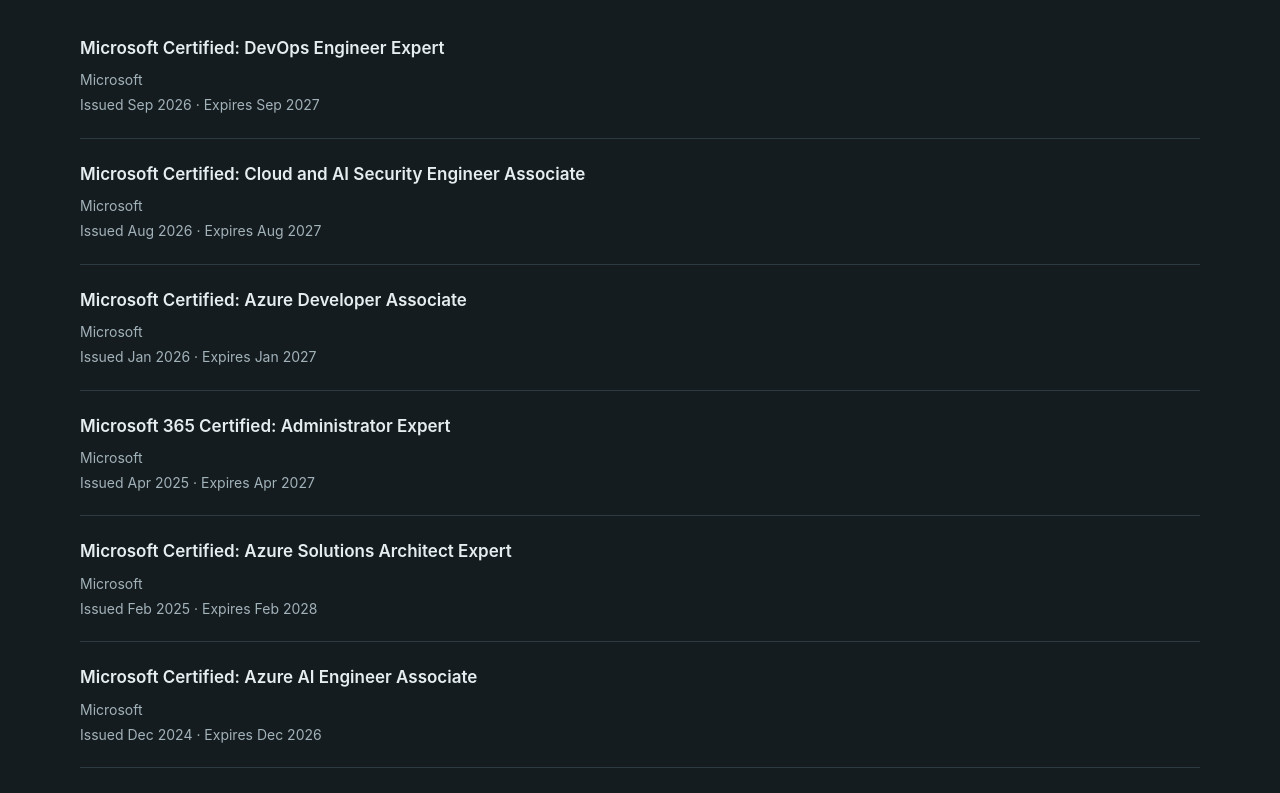
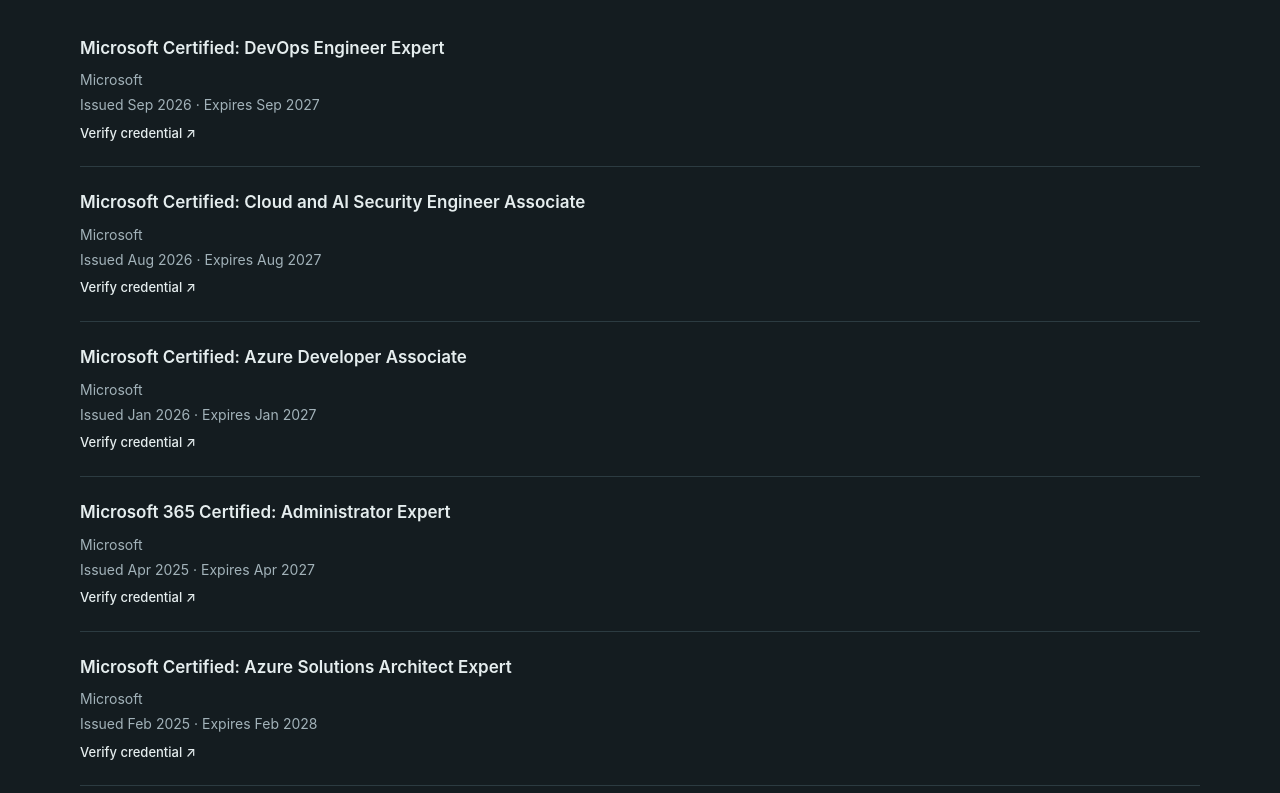
Before and after one commit to cyberproaustin/austindennis.dev, a Next.js app: page /expertise in a window 1280 px wide. Shown: the part 880-1673 px from the top of the page. Built offline with nearby package versions, Linux system fonts and the light colour scheme.

Commit message:
Add direct credential verification links

```diff
--- a/src/content/certifications.ts
+++ b/src/content/certifications.ts
@@ -30,6 +30,8 @@
     issuedOn: "2026-09",
     expiresOn: "2027-09",
     credentialId: "8D61BFA0DA552A99",
+    credentialUrl:
+      "https://learn.microsoft.com/api/credentials/share/en-us/AustinDennis-1518/8D61BFA0DA552A99?sharingId=D4417F3FE96275B6",
     featured: true,
   },
   {
@@ -41,9 +43,13 @@
     issuedOn: "2026-08",
     expiresOn: "2027-08",
     credentialId: "2E8B279DA098A85B",
+    credentialUrl:
+      "https://learn.microsoft.com/api/credentials/share/en-us/AustinDennis-1518/2E8B279DA098A85B?sharingId=D4417F3FE96275B6",
   },
   {
     id: "coae",
+    credentialUrl:
+      "https://www.credly.com/badges/b79b1f0d-08a6-475f-8983-9158a270537d",
     name: "Certified Offensive AI Expert (COAE)",
     issuer: "HackTheBox - Dr. AITH",
     category: "security",
@@ -59,6 +65,8 @@
     issuedOn: "2026-01",
     expiresOn: "2027-01",
     credentialId: "DEB5A5FF22236A78",
+    credentialUrl:
+      "https://learn.microsoft.com/api/credentials/share/en-us/AustinDennis-1518/DEB5A5FF22236A78?sharingId=D4417F3FE96275B6",
   },
   {
     id: "m365-administrator",
@@ -69,9 +77,13 @@
     issuedOn: "2025-04",
     expiresOn: "2027-04",
     credentialId: "3A9656D0E2801A93",
+    credentialUrl:
+      "https://learn.microsoft.com/api/credentials/share/en-us/AustinDennis-1518/3A9656D0E2801A93?sharingId",
   },
   {
     id: "sal1",
+    credentialUrl:
+      "https://assets.tryhackme.com/certification-certificate/67c8c15f5658c0f62be3edaa.pdf",
     name: "Security Analyst (SAL1) Certificate",
     issuer: "TryHackMe",
     category: "security",
@@ -89,6 +101,8 @@
     issuedOn: "2025-02",
     expiresOn: "2028-02",
     credentialId: "50F7A19101A35F30",
+    credentialUrl:
+      "https://learn.microsoft.com/api/credentials/share/en-us/AustinDennis-1518/50F7A19101A35F30?sharingId",
     featured: true,
   },
   {
@@ -100,9 +114,13 @@
     issuedOn: "2024-12",
     expiresOn: "2026-12",
     credentialId: "CE04C6963BC2971B",
+    credentialUrl:
+      "https://learn.microsoft.com/api/credentials/share/en-us/AustinDennis-1518/CE04C6963BC2971B?sharingId",
   },
   {
     id: "cdsa",
+    credentialUrl:
+      "https://www.credly.com/badges/9bbfa78b-6efa-4f8a-972b-d58971539d4c",
     name: "Certified Defensive Security Analyst (CDSA)",
     issuer: "Hack The Box",
     category: "security",
@@ -118,6 +136,8 @@
     issuedOn: "2024-05",
     expiresOn: "2027-05",
     credentialId: "365FA46108B89D75",
+    credentialUrl:
+      "https://learn.microsoft.com/api/credentials/share/en-us/AustinDennis-1518/365FA46108B89D75?sharingId=D4417F3FE96275B6",
     featured: true,
   },
   {
@@ -129,6 +149,8 @@
     issuedOn: "2024-05",
     expiresOn: "2027-05",
     credentialId: "19A2830D017EE595",
+    credentialUrl:
+      "https://learn.microsoft.com/api/credentials/share/en-us/AustinDennis-1518/19A2830D017EE595?sharingId",
   },
   {
     id: "azure-network",
@@ -139,6 +161,8 @@
     issuedOn: "2024-03",
     expiresOn: "2027-03",
     credentialId: "6EAD668DDF762825",
+    credentialUrl:
+      "https://learn.microsoft.com/api/credentials/share/en-us/AustinDennis-1518/6EAD668DDF762825?sharingId=D4417F3FE96275B6",
   },
   {
     id: "security-operations",
@@ -149,6 +173,8 @@
     issuedOn: "2024-04",
     expiresOn: "2027-04",
     credentialId: "5561BF447B2E76F7",
+    credentialUrl:
+      "https://learn.microsoft.com/api/credentials/share/en-us/AustinDennis-1518/5561BF447B2E76F7?sharingId",
   },
   {
     id: "azure-administrator",
@@ -159,6 +185,8 @@
     issuedOn: "2024-03",
     expiresOn: "2027-03",
     credentialId: "826EFE1545150F37",
+    credentialUrl:
+      "https://learn.microsoft.com/api/credentials/share/en-us/AustinDennis-1518/826EFE1545150F37?sharingId",
   },
   {
     id: "identity-administrator",
@@ -169,6 +197,8 @@
     issuedOn: "2024-02",
     expiresOn: "2027-02",
     credentialId: "BBD02A1879A565EA",
+    credentialUrl:
+      "https://learn.microsoft.com/api/credentials/share/en-us/AustinDennis-1518/BBD02A1879A565EA?sharingId",
   },
   {
     id: "tenable-cloud",
@@ -180,6 +210,8 @@
   },
   {
     id: "oswp",
+    credentialUrl:
+      "https://www.credential.net/e67ba5a7-f9e8-4c7f-8819-bcf323cf20ab",
     name: "Offensive Security Wireless Professional (OSWP)",
     issuer: "OffSec",
     category: "security",
@@ -188,6 +220,8 @@
   },
   {
     id: "sscp",
+    credentialUrl:
+      "https://www.credly.com/badges/62a1bef6-15d5-46de-b7ef-42e76becdf0b",
     name: "SSCP",
     issuer: "ISC2",
     category: "security",
@@ -197,6 +231,8 @@
   },
   {
     id: "isc2-associate",
+    credentialUrl:
+      "https://www.credly.com/badges/32faec4d-98fc-488c-b886-e8ffb1efbf2e",
     name: "Associate of ISC2",
     issuer: "ISC2",
     category: "associate",
@@ -206,6 +242,8 @@
   },
   {
     id: "cysa",
+    credentialUrl:
+      "https://www.credly.com/badges/6a6af954-5ef6-4c3d-bed9-e28bb834bde8",
     name: "CompTIA CySA+ ce Certification",
     issuer: "CompTIA",
     category: "security",
@@ -215,6 +253,8 @@
   },
   {
     id: "project",
+    credentialUrl:
+      "https://www.credly.com/badges/72781088-1b7e-4eb7-9823-f990adecbf12",
     name: "CompTIA Project+ Certification",
     issuer: "CompTIA",
     category: "foundations",
@@ -231,6 +271,8 @@
   },
   {
     id: "security-plus",
+    credentialUrl:
+      "https://www.credly.com/badges/d062c8d8-2485-4df3-a8fe-fef45e22526a",
     name: "CompTIA Security+ ce Certification",
     issuer: "CompTIA",
     category: "security",
@@ -240,6 +282,8 @@
   },
   {
     id: "cc",
+    credentialUrl:
+      "https://www.credly.com/badges/1decde52-ad59-4772-9314-1233916bc375",
     name: "Certified in Cybersecurity (CC)",
     issuer: "ISC2",
     category: "security",
@@ -249,6 +293,8 @@
   },
   {
     id: "network",
+    credentialUrl:
+      "https://www.credly.com/badges/a4f2eec9-f11d-4f8c-aebb-943071b0dc44",
     name: "CompTIA Network+ ce Certification",
     issuer: "CompTIA",
     category: "foundations",
@@ -258,6 +304,8 @@
   },
   {
     id: "a-plus",
+    credentialUrl:
+      "https://www.credly.com/badges/7b5b7ce1-8fce-4604-a229-3dcdc67e6f4b",
     name: "CompTIA A+",
     issuer: "CompTIA",
     category: "foundations",
```
Also changed, not shown: 3 other files (tests, documents, lock files or other folders).
